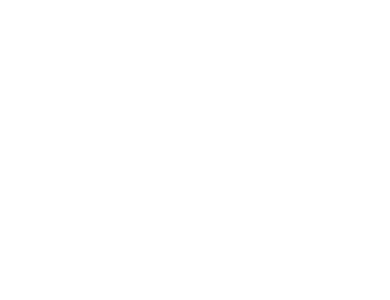
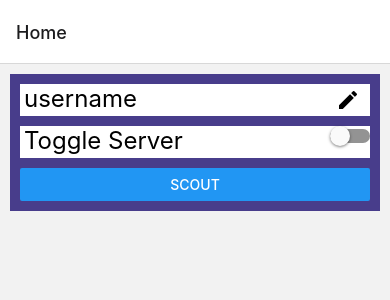
Before and after one commit to MattlDunn/ScoutApp, a React Native app: screen /Home in a window 390 px wide. Shown: the top 300 px of the page. Built offline with nearby package versions, Linux system fonts and the light colour scheme.

Commit message:
Basic UI changes

```diff
--- a/App.js
+++ b/App.js
@@ -1,11 +1,18 @@
 import React from 'react';
-import {View, StyleSheet} from 'react-native';
+import {StyleSheet} from 'react-native';
+import { NavigationContainer } from '@react-navigation/native';
+import homeScreen from './screens/homeScreen';
+import ScoutNav from './routes/scoutStack'
+import matchScout from './screens/matchScout'
 
 const App = () => {
   return (
-    <View style = {styles.container}>
-
-    </View>
+    <NavigationContainer>
+      <ScoutNav.Navigator initialRouteName = "Home">
+        <ScoutNav.Screen name = "Home" component = {homeScreen} />
+        <ScoutNav.Screen name = "Match Scout" component = {matchScout} />
+      </ScoutNav.Navigator>
+    </NavigationContainer>
   );
 };
 
--- a/index.js
+++ b/index.js
@@ -2,6 +2,7 @@
  * @format
  */
 
+import 'react-native-gesture-handler';
 import {AppRegistry} from 'react-native';
 import App from './App';
 import {name as appName} from './app.json';
--- /dev/null
+++ b/routes/scoutStack.js
@@ -0,0 +1,14 @@
+import { createNativeStackNavigator } from '@react-navigation/native-stack';
+import { NavigationContainer } from '@react-navigation/native';
+import { createAppContainer } from '@react-navigation/native';
+import homeScreen from '../screens/homeScreen'
+
+const screens = {
+    default: {
+        screen: homeScreen
+    }
+}
+
+const scoutStack = createNativeStackNavigator();
+
+export default scoutStack;
--- /dev/null
+++ b/screens/homeScreen.js
@@ -0,0 +1,121 @@
+import React, {useState} from 'react';
+import {View, StyleSheet, Text, Button, Switch} from 'react-native';
+import { TextInput } from 'react-native-gesture-handler';
+import Icon from 'react-native-vector-icons/MaterialIcons';
+
+const HomeScreen = ({ navigation }) => {
+  const [isEditUsername, setIsEditUsername] = useState(false);
+  const [username, setUsername] = useState("username");
+  const [usernameText, setUsernameText] = useState("");
+
+  function confirmUsername(newName) {
+    setIsEditUsername(false);
+    setUsername(newName);
+    setUsernameText("");
+  }
+
+  return (
+    <View style = {styles.container}>
+
+      <View style = {styles.adminContainer}>
+        {
+          isEditUsername ?
+          <View style = {styles.usernameContainer}>
+            <TextInput style = {styles.usernameField} placeholder = {username} onChangeText = {text => setUsernameText(text)}></TextInput>
+            <Icon style = {styles.confirmNameButton} name = "check" size = {24} color = "black" onPress = {() => confirmUsername(usernameText)}></Icon>
+          </View>
+          :
+          <View style = {styles.usernameContainer}>
+            <Text style = {styles.basicText}>{ username }</Text>
+            <Icon style = {styles.editNameButton} name = "edit" size = {24} color = "black" onPress = {() => setIsEditUsername(true)}></Icon>
+          </View>
+        }
+
+        <View style = {styles.toggleServerContainer}>
+          <Text style = {styles.basicText}>Toggle Server</Text>
+          <Switch style = {styles.serverSwitch}></Switch>
+        </View>
+
+        <View style = {styles.scoutBtnContainer}>
+          <Button title = "scout" onPress = {() => navigation.navigate('Match Scout')}></Button>
+        </View>
+
+      </View>
+
+    </View>
+  );
+};
+
+const styles = StyleSheet.create({
+  container: {
+    flex: 1,
+    alignItems: 'center',
+  },
+
+  adminContainer: {
+    margin: 10,
+    alignSelf: 'stretch',
+    backgroundColor: 'darkslateblue'
+  },
+
+  usernameContainer: {
+    flexDirection: 'row',
+    alignSelf: 'stretch',
+    alignItems: 'center',
+    margin: 10,
+    marginBottom: 5,
+    backgroundColor: '#fff',
+    height: 32
+  },
+
+  basicText: {
+    fontSize: 24,
+    alignSelf: 'stretch',
+    paddingLeft: 4,
+    marginRight: 10,
+    color: 'black',
+  },
+
+  usernameField: {
+    fontSize: 24,
+    alignSelf: 'stretch',
+    height: 32,
+    textAlignVertical: 'center',
+    padding: 1,
+    paddingLeft: 4
+  },
+
+  editNameButton: {
+    right: 10,
+    position: 'absolute',
+  },
+
+  confirmNameButton: {
+    right: 10,
+    position: 'absolute',
+    color: 'green'
+  },
+
+  toggleServerContainer: {
+    backgroundColor: '#fff',
+    margin: 10,
+    marginTop: 5,
+    marginBottom: 5,
+    height: 32,
+    flexDirection: 'row',
+  },
+
+  serverSwitch: {
+    right: 0,
+    position: 'absolute',
+  },
+
+  scoutBtnContainer: {
+    alignSelf: 'stretch',
+    margin: 10,
+    marginTop: 5,
+  },
+
+});
+
+export default HomeScreen;
--- /dev/null
+++ b/screens/matchScout.js
@@ -0,0 +1,21 @@
+import React from 'react';
+import {View, StyleSheet, Text, Button} from 'react-native';
+
+const MatchScout = () => {
+  return (
+    <View style = {styles.container}>
+        <Button title = "oof"></Button>
+    </View>
+  );
+};
+
+const styles = StyleSheet.create({
+  container: {
+    flex: 1,
+    justifyContent: 'center',
+    alignItems: 'center',
+  },
+
+});
+
+export default MatchScout;
```
Also changed, not shown: package.json (+8 -0 lines), 1 other file (tests, documents, lock files or other folders).
